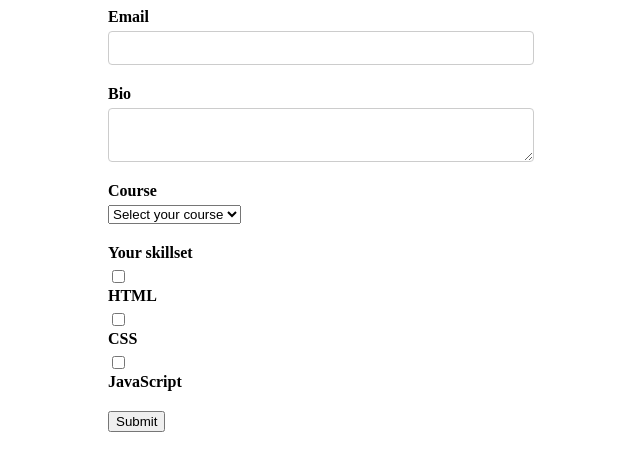
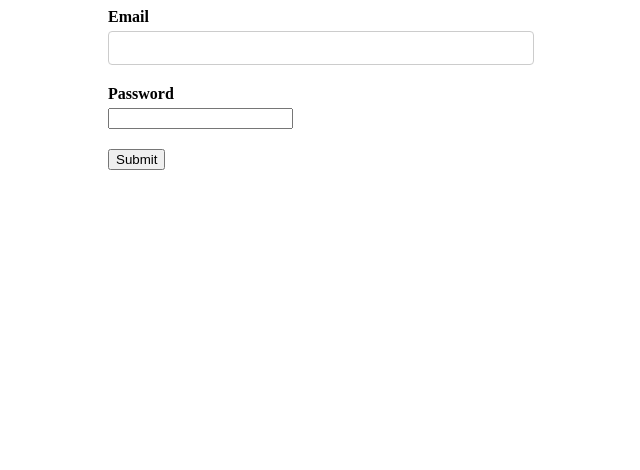
Before and after one commit to 41RDG6BR/lab-review, a React (Create React App) app in the folder formikcontrols/: page / in a window 1280 px wide. Shown: the top 470 px of the page, without its empty margins (319-959 px from the left). Built offline with nearby package versions, Linux system fonts and the light colour scheme.

Commit message:
Wiring up a UI Library

```diff
--- a/formikcontrols/package.json
+++ b/formikcontrols/package.json
@@ -3,10 +3,14 @@
   "version": "0.1.0",
   "private": true,
   "dependencies": {
+    "@chakra-ui/react": "^1.6.4",
+    "@emotion/react": "^11",
+    "@emotion/styled": "^11",
     "@testing-library/jest-dom": "^5.11.4",
     "@testing-library/react": "^11.1.0",
     "@testing-library/user-event": "^12.1.10",
     "formik": "^2.2.9",
+    "framer-motion": "^4",
     "react": "^17.0.2",
     "react-datepicker": "^4.1.1",
     "react-dom": "^17.0.2",
--- a/formikcontrols/src/App.js
+++ b/formikcontrols/src/App.js
@@ -1,14 +1,17 @@
 import './App.css'
 // import FormikContainer from './components/FormikContainer'
-// import LoginForm from "./components/LoginForm";
+import LoginForm from "./components/LoginForm";
 // import RegistrationForm from "./components/RegistrationForm";
-import EnrollmentForm from './components/EnrollmentForm'
+// import EnrollmentForm from './components/EnrollmentForm'
+import { theme, ThemeProvider } from '@chakra-ui/react'
 
 function App() {
   return (
-    <div className="App">
-      <EnrollmentForm />
-    </div>
+    <ThemeProvider theme={theme}>
+      <div className="App">
+        <LoginForm />
+      </div>
+    </ThemeProvider>
   );
 }
 
```
Also changed, not shown: 1 other file (tests, documents, lock files or other folders).
